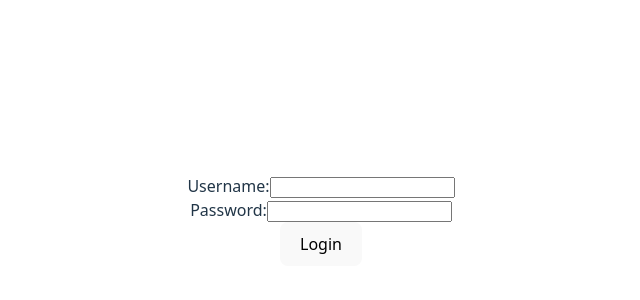
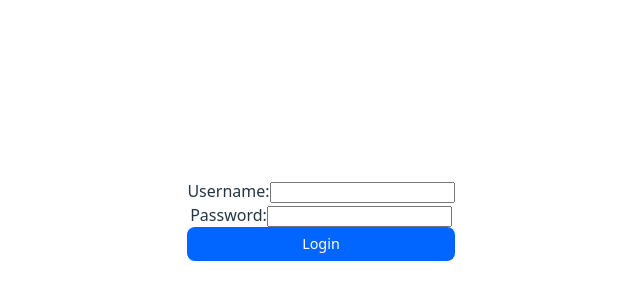
Before and after one commit to herrderkekse/API, a React (Vite) app in the folder Frontend/: page / in a window 1280 px wide. Shown: the part 180-480 px from the top of the page, without its empty margins (319-959 px from the left). Built offline with nearby package versions, Linux system fonts and the light colour scheme.

Commit message:
added a reusable button component

```diff
--- /dev/null
+++ b/Frontend/src/components/Button/Button.css
@@ -0,0 +1,122 @@
+.button {
+  display: inline-flex;
+  align-items: center;
+  justify-content: center;
+  gap: 0.5rem;
+  border-radius: 8px;
+  border: 1px solid transparent;
+  font-weight: 500;
+  font-family: inherit;
+  cursor: pointer;
+  transition: all 0.2s ease;
+  position: relative;
+}
+
+/* Variants */
+.button--primary {
+  background-color: #0066ff;
+  color: white;
+}
+
+.button--primary:hover:not(:disabled) {
+  background-color: #0052cc;
+}
+
+.button--secondary {
+  background-color: #f1f3f5;
+  color: #1a1a1a;
+}
+
+.button--secondary:hover:not(:disabled) {
+  background-color: #e9ecef;
+}
+
+.button--danger {
+  background-color: #ef4444;
+  color: white;
+}
+
+.button--danger:hover:not(:disabled) {
+  background-color: #dc2626;
+}
+
+.button--success {
+  background-color: #10b981;
+  color: white;
+}
+
+.button--success:hover:not(:disabled) {
+  background-color: #059669;
+}
+
+.button--ghost {
+  background-color: transparent;
+  color: #1a1a1a;
+  border: 1px solid #e5e7eb;
+}
+
+.button--ghost:hover:not(:disabled) {
+  background-color: #f8f9fa;
+}
+
+/* Sizes */
+.button--small {
+  padding: 0.4rem 0.8rem;
+  font-size: 0.875rem;
+}
+
+.button--medium {
+  padding: 0.6rem 1.2rem;
+  font-size: 0.9rem;
+}
+
+.button--large {
+  padding: 0.8rem 1.6rem;
+  font-size: 1rem;
+}
+
+/* States */
+.button:disabled {
+  opacity: 0.6;
+  cursor: not-allowed;
+}
+
+.button--full-width {
+  width: 100%;
+}
+
+/* Loading State */
+.button--loading {
+  color: transparent;
+}
+
+.button__spinner {
+  position: absolute;
+  width: 1rem;
+  height: 1rem;
+  border: 2px solid currentColor;
+  border-right-color: transparent;
+  border-radius: 50%;
+  animation: button-spin 0.75s linear infinite;
+}
+
+@keyframes button-spin {
+  from {
+    transform: rotate(0deg);
+  }
+
+  to {
+    transform: rotate(360deg);
+  }
+}
+
+/* Icon */
+.button__icon {
+  display: flex;
+  align-items: center;
+  justify-content: center;
+}
+
+.button__text {
+  line-height: 1;
+}
--- /dev/null
+++ b/Frontend/src/components/Button/Button.tsx
@@ -0,0 +1,47 @@
+import { ButtonHTMLAttributes, ReactNode } from 'react';
+import './Button.css';
+
+export type ButtonVariant = 'primary' | 'secondary' | 'danger' | 'success' | 'ghost';
+export type ButtonSize = 'small' | 'medium' | 'large';
+
+interface ButtonProps extends ButtonHTMLAttributes<HTMLButtonElement> {
+  variant?: ButtonVariant;
+  size?: ButtonSize;
+  isLoading?: boolean;
+  icon?: ReactNode;
+  fullWidth?: boolean;
+  children: ReactNode;
+}
+
+export function Button({
+  variant = 'primary',
+  size = 'medium',
+  isLoading = false,
+  icon,
+  fullWidth = false,
+  children,
+  className = '',
+  disabled,
+  ...props
+}: ButtonProps) {
+  const buttonClasses = [
+    'button',
+    `button--${variant}`,
+    `button--${size}`,
+    fullWidth ? 'button--full-width' : '',
+    isLoading ? 'button--loading' : '',
+    className
+  ].filter(Boolean).join(' ');
+
+  return (
+    <button
+      className={buttonClasses}
+      disabled={isLoading || disabled}
+      {...props}
+    >
+      {isLoading && <span className="button__spinner" />}
+      {icon && <span className="button__icon">{icon}</span>}
+      <span className="button__text">{children}</span>
+    </button>
+  );
+}
--- a/Frontend/src/components/Dashboard.css
+++ b/Frontend/src/components/Dashboard.css
@@ -207,7 +207,7 @@
   padding: 2rem;
   border-radius: 12px;
   width: 90%;
-  max-width: 500px;
+  max-width: 400px;
   box-shadow: 0 4px 6px rgba(0, 0, 0, 0.1);
 }
 
@@ -218,7 +218,7 @@
 }
 
 .form-group {
-  margin-bottom: 1.2rem;
+  margin-bottom: 1rem;
 }
 
 .form-group label {
@@ -246,9 +246,8 @@
 
 .button-group {
   display: flex;
-  gap: 1rem;
-  justify-content: flex-end;
-  margin-top: 2rem;
+  gap: 0.5rem;
+  margin-top: 1rem;
 }
 
 .cancel-button {
@@ -268,3 +267,8 @@
   margin-top: 1rem;
   font-size: 0.9rem;
 }
+
+/* Add these utility classes */
+.ml-2 {
+  margin-left: 0.5rem;
+}
--- a/Frontend/src/components/Dashboard.tsx
+++ b/Frontend/src/components/Dashboard.tsx
@@ -1,5 +1,6 @@
 import { useEffect, useState } from 'react';
 import './Dashboard.css';
+import { Button } from './Button/Button';
 
 interface User {
   uid: number;
@@ -113,12 +114,13 @@ const DeviceCard = ({
             </div>
 
             {canStop && (
-              <button
+              <Button
+                variant="danger"
+                fullWidth
                 onClick={() => onStopDevice(device.id)}
-                className="button stop-button"
               >
                 Stop Device
-              </button>
+              </Button>
             )}
           </>
         )}
@@ -182,14 +184,19 @@ const CreateUserModal = ({
         </div>
         {error && <div className="error-message">{error}</div>}
         <div className="button-group">
-          <button type="submit" className="button create-button">Create</button>
-          <button
+          <Button
+            type="submit"
+            variant="success"
+          >
+            Create
+          </Button>
+          <Button
             type="button"
+            variant="ghost"
             onClick={onClose}
-            className="button cancel-button"
           >
             Cancel
-          </button>
+          </Button>
         </div>
       </form>
     </div>
@@ -237,14 +244,19 @@ const EditUserModal = ({
           </div>
           {error && <div className="error-message">{error}</div>}
           <div className="button-group">
-            <button type="submit" className="button edit-button">Save</button>
-            <button
+            <Button
+              type="submit"
+              variant="primary"
+            >
+              Save
+            </Button>
+            <Button
               type="button"
+              variant="ghost"
               onClick={onClose}
-              className="button cancel-button"
             >
               Cancel
-            </button>
+            </Button>
           </div>
         </form>
       )}
@@ -476,13 +488,19 @@ export function Dashboard() {
         <div className="header">
           <h1>Waschsalon Admin Panel</h1>
           <div>
-            <button
+            <Button
+              variant="primary"
               onClick={() => setCreateModal({ ...createModal, isOpen: true })}
-              className="button create-button"
             >
               Create User
-            </button>
-            <button onClick={handleLogout} className="logout-btn">Logout</button>
+            </Button>
+            <Button
+              variant="secondary"
+              onClick={handleLogout}
+              className="ml-2"
+            >
+              Logout
+            </Button>
           </div>
         </div>
 
@@ -522,19 +540,20 @@ export function Dashboard() {
                 <td>{user.is_admin ? 'Yes' : 'No'}</td>
                 <td>{new Date(user.creation_time).toLocaleString()}</td>
                 <td>
-                  <button
+                  <Button
+                    variant="primary"
                     onClick={() => setEditingUser(user)}
-                    className="button edit-button"
                   >
                     Edit
-                  </button>
+                  </Button>
                   {!user.is_admin && (
-                    <button
+                    <Button
+                      variant="danger"
                       onClick={() => handleDeleteUser(user.uid)}
-                      className="button delete-button"
+                      className="ml-2"
                     >
                       Delete
-                    </button>
+                    </Button>
                   )}
                 </td>
               </tr>
--- a/Frontend/src/components/Login.tsx
+++ b/Frontend/src/components/Login.tsx
@@ -1,10 +1,11 @@
 import { useState, FormEvent } from 'react';
 import { useNavigate } from 'react-router-dom';
+import { Button } from './Button/Button';
 
-interface LoginResponse {
-  access_token: string;
-  token_type: string;
-}
+// interface LoginResponse {
+//   access_token: string;
+//   token_type: string;
+// }
 
 export function Login() {
   const navigate = useNavigate();
@@ -78,9 +79,14 @@ export function Login() {
           />
         </div>
         {error && <div className="error">{error}</div>}
-        <button type="submit" disabled={isLoading}>
-          {isLoading ? 'Logging in...' : 'Login'}
-        </button>
+        <Button
+          type="submit"
+          variant="primary"
+          isLoading={isLoading}
+          fullWidth
+        >
+          Login
+        </Button>
       </form>
     </div>
   );
```
